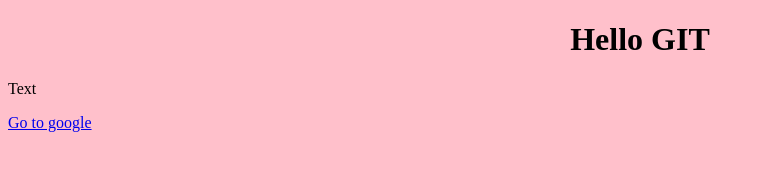
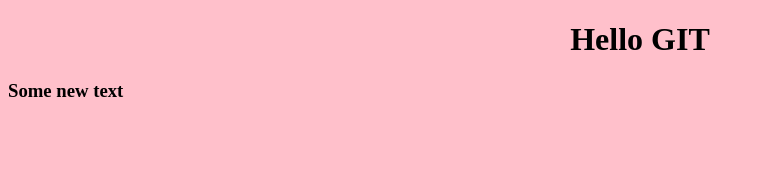
Before and after one commit to AndrewPriadka/test, a plain HTML site: page index.html in a window 1280 px wide. Shown: the whole page, without its empty margins (0-765 px from the left). Drawn offline with Linux system fonts and the light colour scheme.

Commit message:
new something

```diff
--- a/index.html
+++ b/index.html
@@ -7,7 +7,7 @@
 </head>
 <body>
 	<h1 align="center">Hello GIT</h1>
-	<p>Text</p>
-	<a href="http://google.com/ua"> Go to google</a>
+
+	<h3>Some new text</h3>
 </body>
 </html>
```
